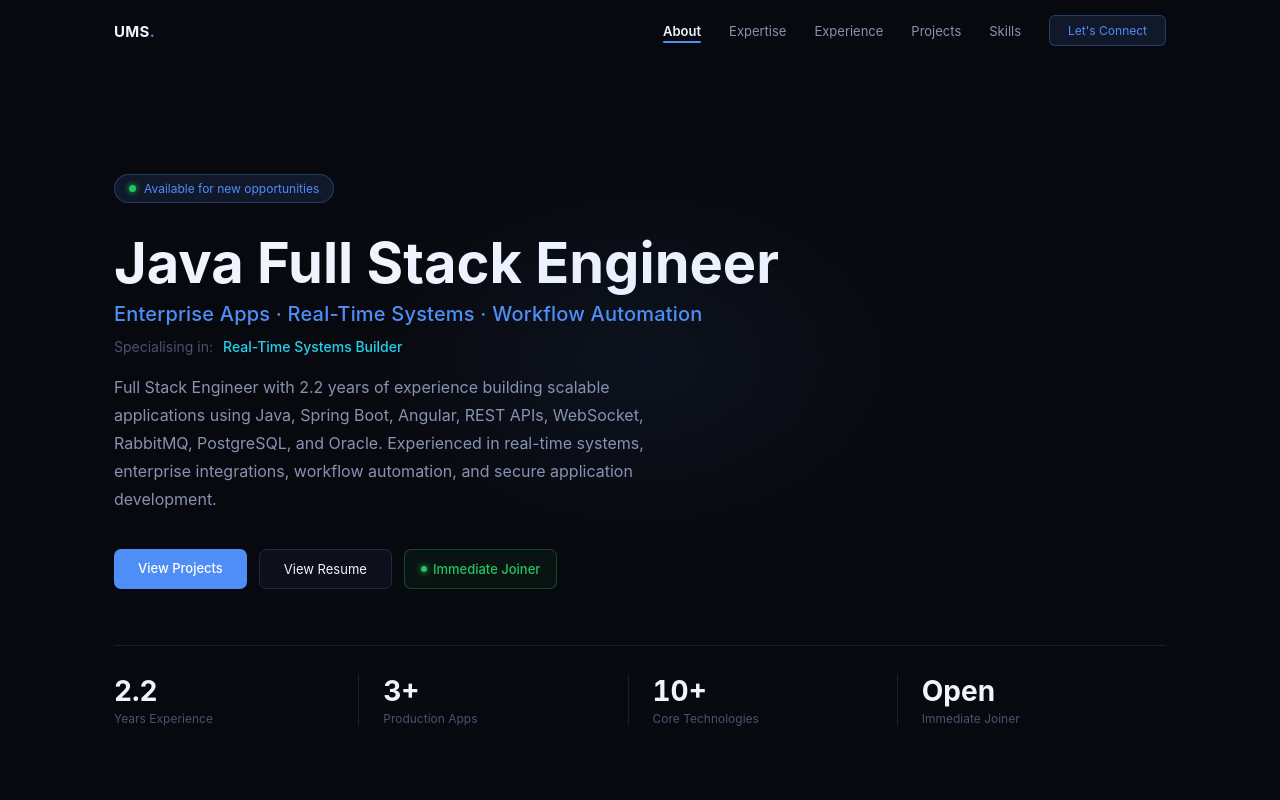
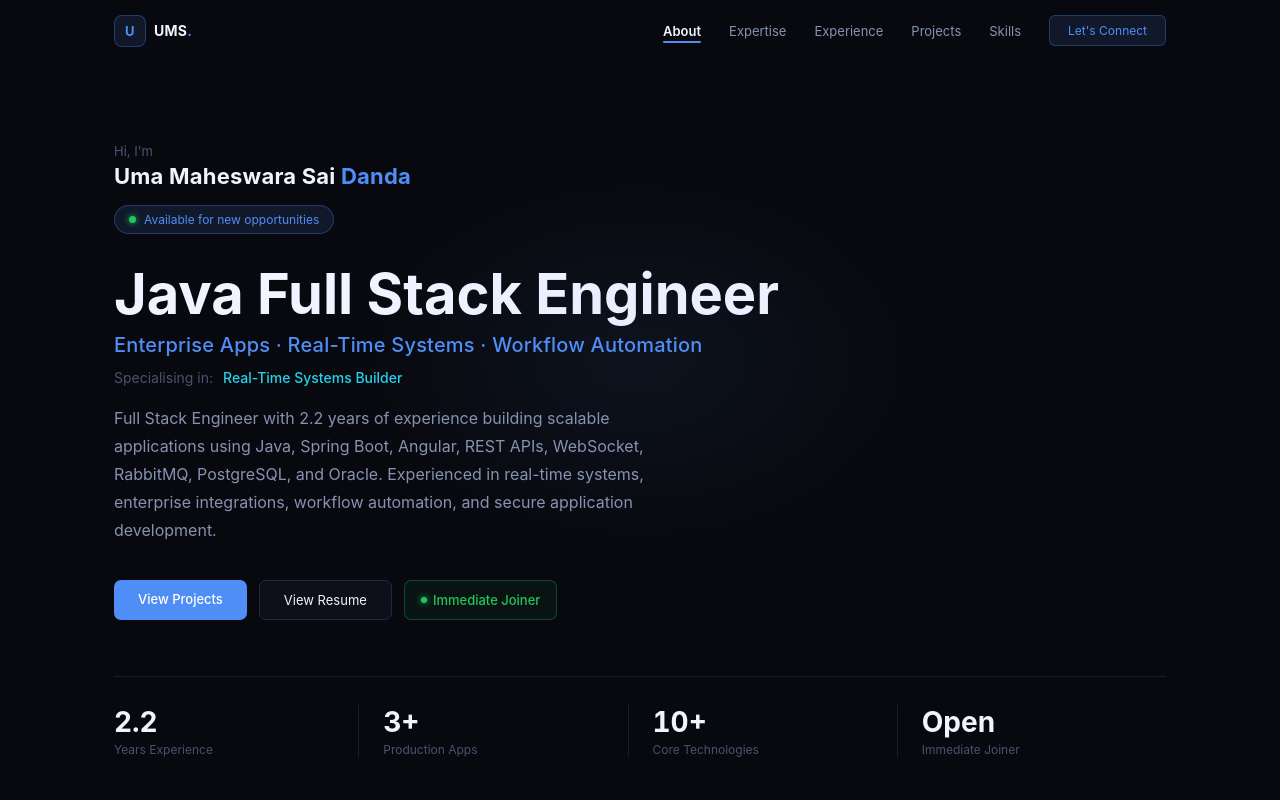
Before and after one commit to Umamaheswar27/My-Portfolio, a React (Create React App) app: page / in a window 1280 px wide. Shown: the top 800 px of the page. Built offline with nearby package versions, Linux system fonts and the light colour scheme.

Commit message:
nmae changes

```diff
--- a/src/components/sections/Footer.js
+++ b/src/components/sections/Footer.js
@@ -13,7 +13,10 @@ const Footer = () => (
     maxWidth: 1100, margin: '0 auto',
     display: 'flex', justifyContent: 'space-between', alignItems: 'center', flexWrap: 'wrap', gap: 12,
   }}>
-    <span style={{ fontSize: 12, color: C.dim }}>© 2026 Uma Maheswara Sai Danda. All rights reserved.</span>
+    <div>
+      <div style={{ fontSize: 13, fontWeight: 600, color: C.text, marginBottom: 3 }}>Uma Maheswara Sai Danda</div>
+      <div style={{ fontSize: 11, color: C.dim }}>© {new Date().getFullYear()} · Java Full Stack Engineer · Hyderabad, India</div>
+    </div>
     <div style={{ display: 'flex', gap: 20 }}>
       {footerLinks.map((l, i) => (
         <a key={i} href={l.href} target="_blank" rel="noreferrer"
--- a/src/components/sections/Hero.js
+++ b/src/components/sections/Hero.js
@@ -35,6 +35,13 @@ const Hero = () => {
 
       <div style={{ maxWidth: 1100, margin: '0 auto', padding: '0 24px', width: '100%', paddingTop: 100 }}>
         {/* availability badge */}
+        <div style={{ marginBottom: 16 }}>
+          <div style={{ fontSize: 13, color: C.dim, marginBottom: 4 }}>Hi, I'm</div>
+          <div style={{ fontSize: 22, fontWeight: 700, color: C.text, letterSpacing: '0.01em' }}>
+            Uma Maheswara Sai <span style={{ color: C.blue }}>Danda</span>
+          </div>
+        </div>
+
         <div style={{
           display: 'inline-flex', alignItems: 'center', gap: 8,
           border: `0.5px solid ${C.blueBdr}`, background: C.blueDim,
--- a/src/components/sections/Navigation.js
+++ b/src/components/sections/Navigation.js
@@ -40,8 +40,14 @@ const Navigation = () => {
       transition: 'background 0.35s ease, backdrop-filter 0.35s ease, border-color 0.35s ease',
     }}>
       <div style={{ maxWidth: 1100, margin: '0 auto', padding: '0 24px', display: 'flex', alignItems: 'center', justifyContent: 'space-between', height: '100%' }}>
-        <a href="#hero" style={{ textDecoration: 'none' }}>
-          <span style={{ fontSize: 15, fontWeight: 700, color: C.text, letterSpacing: '0.02em' }}>
+        <a href="#hero" style={{ textDecoration: 'none', display: 'flex', alignItems: 'center', gap: 8 }}>
+          <span style={{
+            width: 32, height: 32, borderRadius: 8,
+            background: C.blueDim, border: `0.5px solid ${C.blueBdr}`,
+            display: 'flex', alignItems: 'center', justifyContent: 'center',
+            fontSize: 13, fontWeight: 700, color: C.blue, letterSpacing: '0.02em',
+          }}>U</span>
+          <span style={{ fontSize: 14, fontWeight: 700, color: C.text, letterSpacing: '0.02em' }}>
             UMS<span style={{ color: C.blue }}>.</span>
           </span>
         </a>
--- a/src/components/sections/Skills.js
+++ b/src/components/sections/Skills.js
@@ -9,7 +9,7 @@ const groups = [
   { title: 'Databases',              items: ['PostgreSQL', 'MySQL', 'Oracle', 'Query Optimisation', 'Indexing'] },
   { title: 'Messaging & Real-Time',  items: ['RabbitMQ', 'Kafka', 'WebSocket', 'Event-Driven Architecture', 'Async Workflows'] },
   { title: 'Security',               items: ['OAuth 2.0', 'JWT Authentication', 'RBAC', 'Spring Security'] },
-  { title: 'Cloud & DevOps',         items: ['AWS', 'Docker (Basics)', 'CI/CD', 'Azure Fundamentals', 'Git', 'Maven', 'Postman'] },
+  { title: 'Cloud & DevOps',         items: ['AWS', 'Docker', 'CI/CD', 'Azure Fundamentals', 'Git', 'Maven', 'Postman'] },
 ];
 
 const tools = ['Git', 'Maven', 'Postman', 'Agile/Scrum', 'Code Review', 'Docker'];
```
